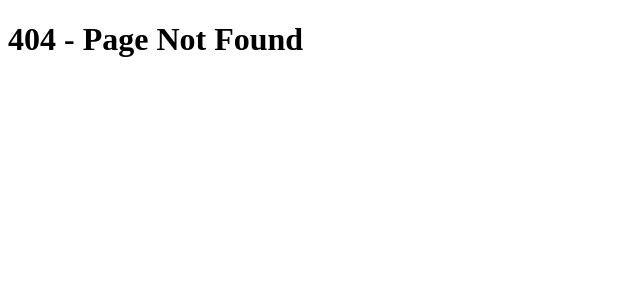
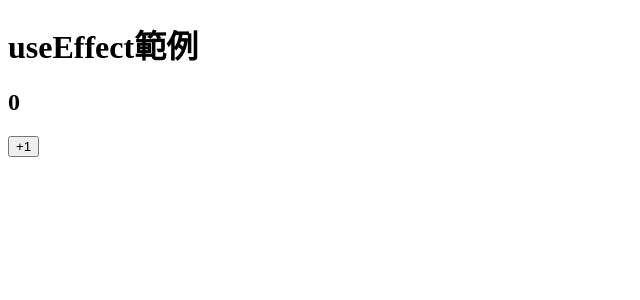
Before and after one commit to XuanYing0915/react_class_base, a Next.js app: page /course/effect-basic in a window 1280 px wide. Before the commit this address had no page. Shown: the top 300 px of the page, without its empty margins (0-640 px from the left). Built offline with nearby package versions, Linux system fonts and the light colour scheme.

Commit message:
useEffect 初次渲染+每次渲染(生命週期相關)

```diff
--- /dev/null
+++ b/pages/course/effect-basic.js
@@ -0,0 +1,27 @@
+import React, { useEffect, useState } from 'react'
+
+export default function EffectBasic() {
+  const [N, setN] = useState(0)
+  // 每次render都會執行的樣式(少用)
+  useEffect(() => {
+    console.log('每次render會執行到這邊')
+  })
+  //   didMount(after first render)
+  //   第一次渲染'後'執行,之後不會再執行
+  useEffect(() => {
+    console.log('第一次渲染"後"執行,之後不會再執行')
+  }, [])
+  return (
+    <>
+      <h1>useEffect範例</h1>
+      <h2>{N}</h2>
+      <button
+        onClick={() => {
+          setN(N + 1)
+        }}
+      >
+        +1
+      </button>
+    </>
+  )
+}
```
